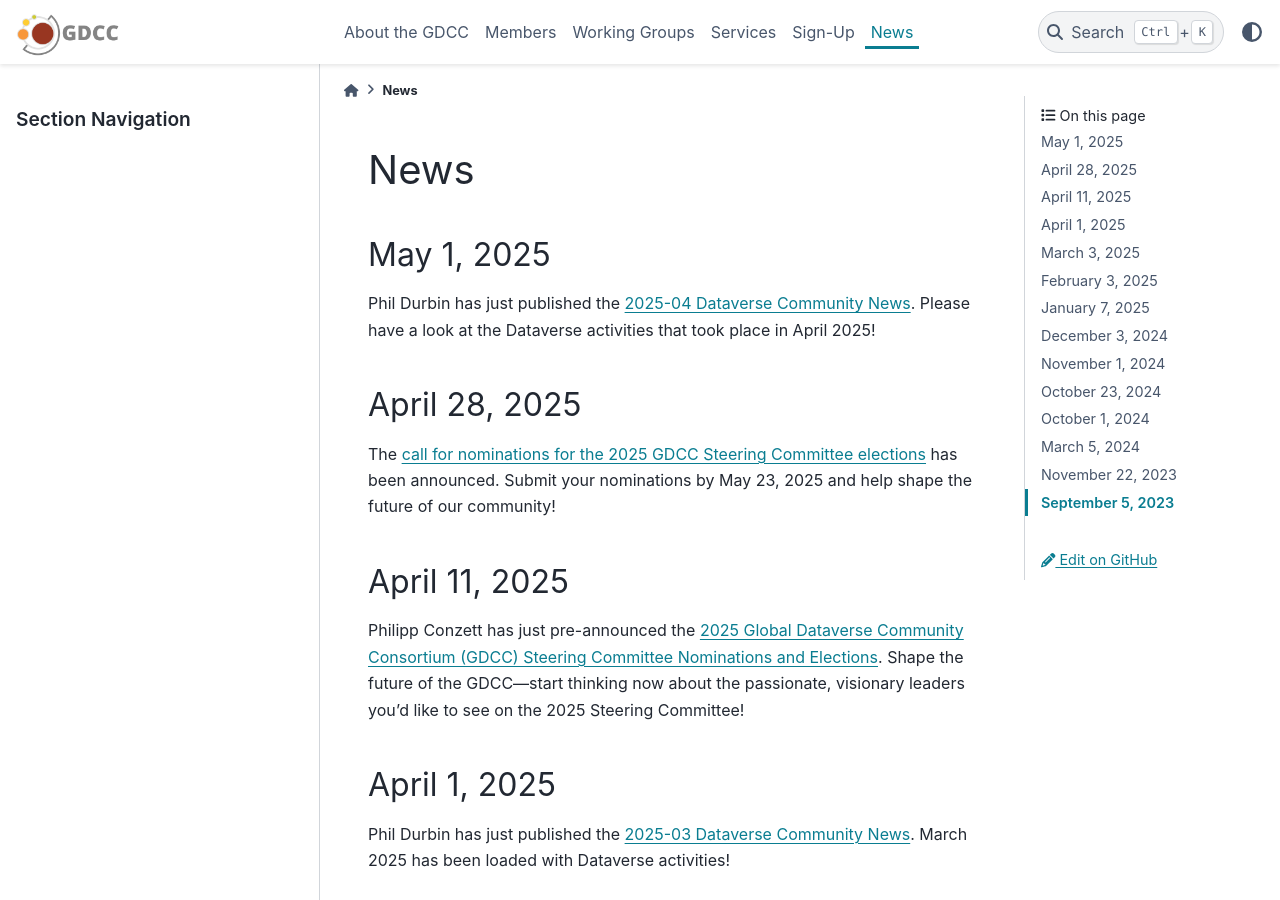
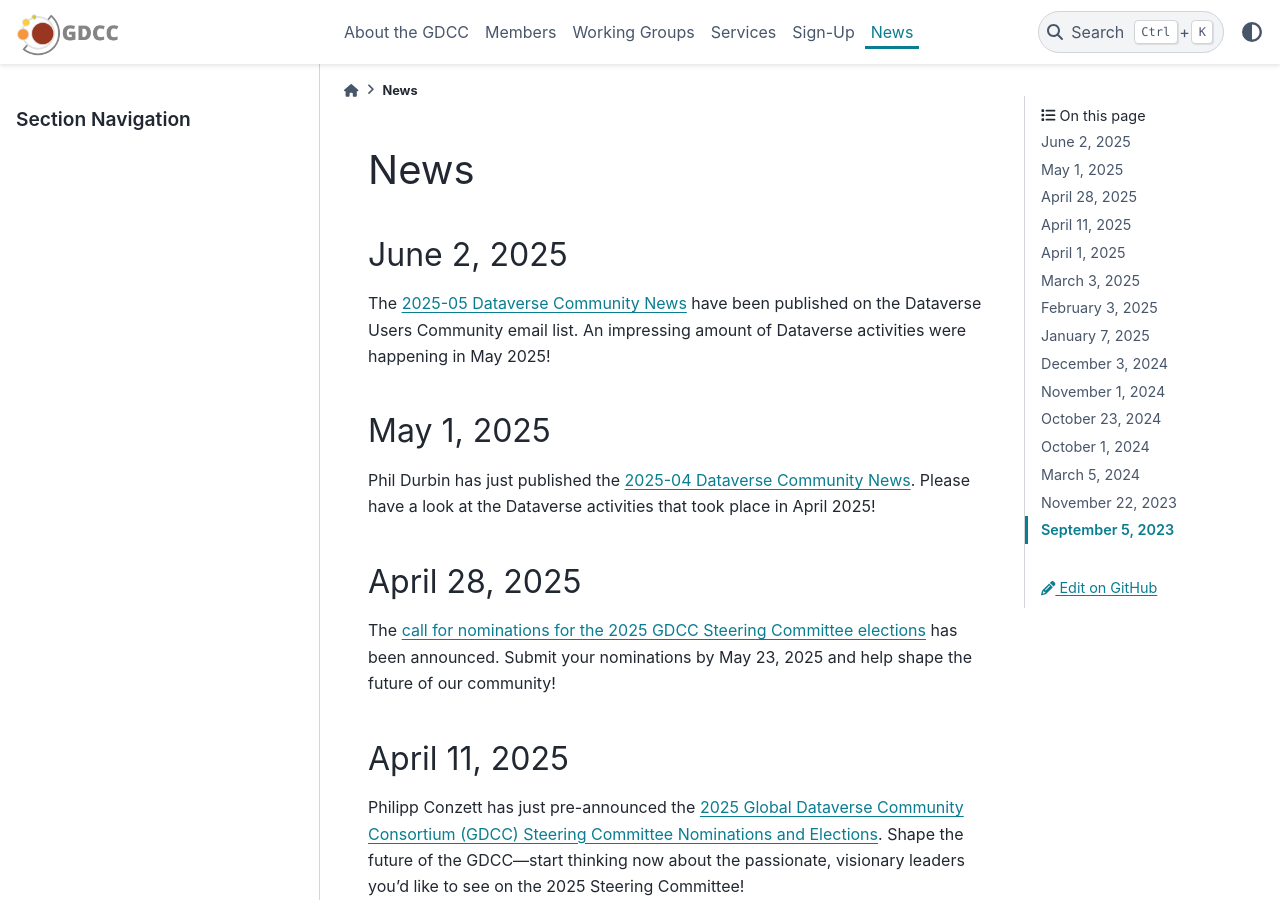
Before and after one commit to gdcc/www.gdcc.io, a Sphinx documentation site: the page built from source/news.md, in a window 1280 px wide and 900 px high. Built offline with Sphinx 7.4.7 and the PyData theme 0.15.4, drawn with Linux system fonts in a browser that asks for light colours.

Commit message:
Update news.md

```diff
--- a/source/news.md
+++ b/source/news.md
@@ -1,4 +1,7 @@
 # News
+## June 2, 2025
+The [2025-05 Dataverse Community News](https://groups.google.com/g/dataverse-community/c/xVRrHElQKOY) have been published on the Dataverse Users Community email list. An impressing amount of Dataverse activities were happening in May 2025!
+
 ## May 1, 2025
 Phil Durbin has just published the [2025-04 Dataverse Community News](https://groups.google.com/g/dataverse-community/c/_W7Uo_d6iTY). Please have a look at the Dataverse activities that took place in April 2025!
 
```
